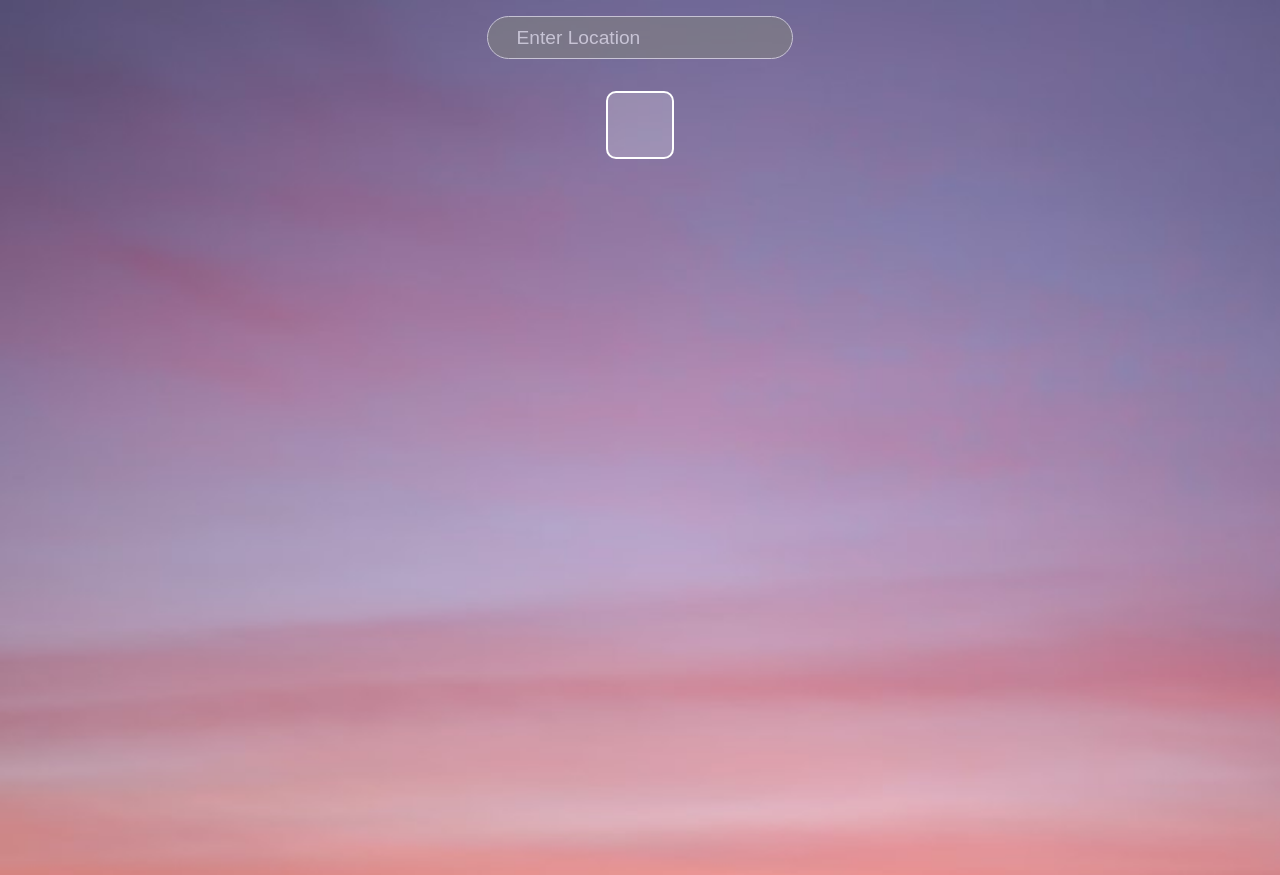
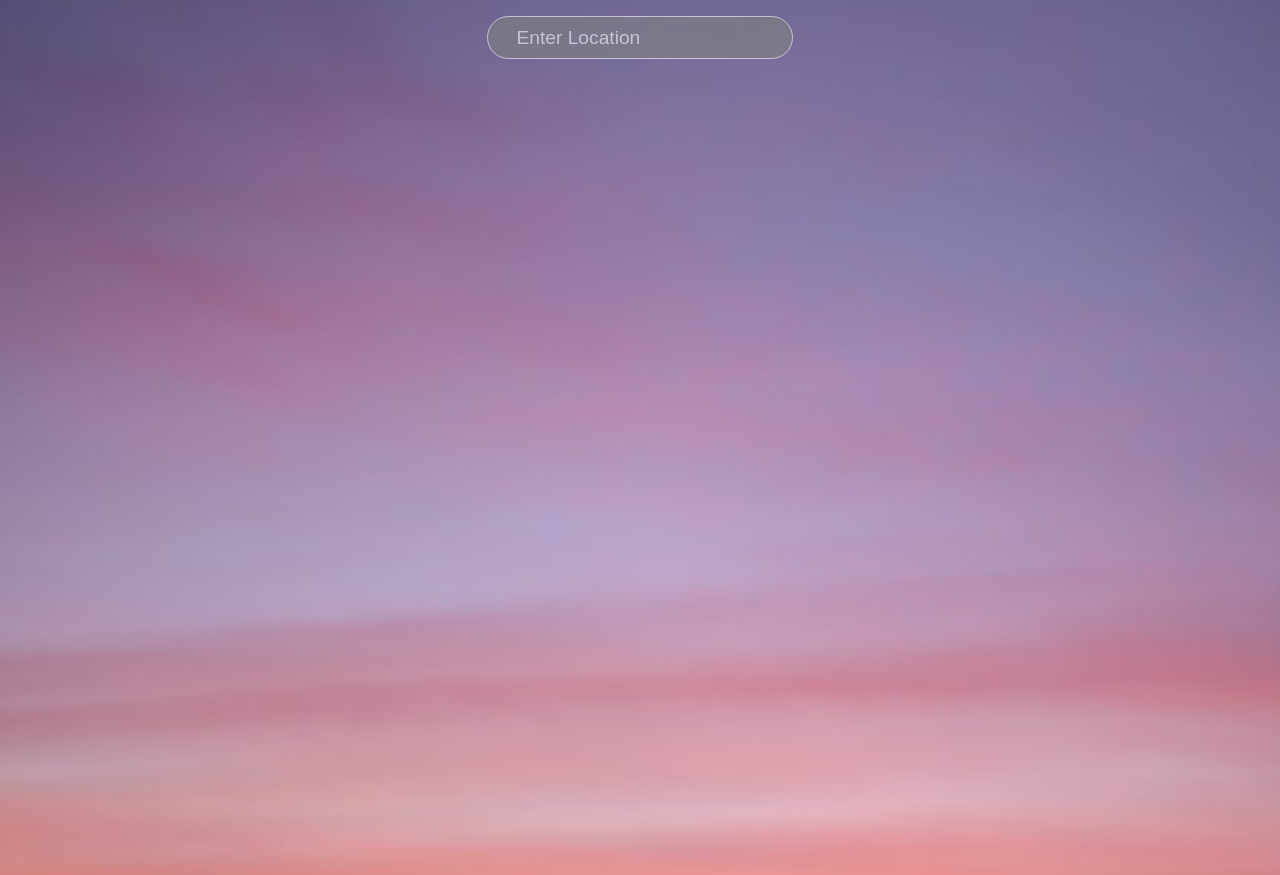
Before and after one commit to rts-cmk-wu08/valgfag-app-mani0053, a React (Create React App) app: page / in a window 1280 px wide. Built offline with nearby package versions, Linux system fonts and the light colour scheme.

Commit message:
update code

```diff
--- a/src/App.js
+++ b/src/App.js
@@ -36,12 +36,14 @@ function App() {
         />
       </div>
       <div className='container'>
+
+        {data.name !== undefined &&
         <div className='top'>
           <div className='location'>
             <p>{data.name}</p>
           </div>
           <div className='temp'>
-          {data.main ? <p>{data.main.temp.toFixed()}</p> : null}
+          {data.main ? <p>{data.main.temp.toFixed()}°C</p> : null}
 
           </div>
           <div className='description'>
@@ -49,15 +51,17 @@ function App() {
           </div>
 
         </div>
+        }
+
         {data.name !== undefined &&
         <div className='bottom'>
           <div className='feels'>
-            {data.main ? <p className='bold'>{data.main.feels_like.toFixed()}</p> : null}
+            {data.main ? <p className='bold'>{data.main.feels_like.toFixed()}°C</p> : null}
             <p>Feels like</p>
           </div>
           <div className='humidity'>
             {data.main ? <p className='bold'>{data.main.humidity}%</p> : null}
-            <p>humidity</p>
+            <p>Humidity</p>
           </div>
           <div className='wind'>
           {data.wind ? <p className='bold'>{data.wind.speed.toFixed()}MPH</p> : null}
--- a/src/index.css
+++ b/src/index.css
@@ -27,9 +27,9 @@ font-size: 2em;
   max-width: 100%;
   height: 100vh;
   margin: auto;
-  padding: 0 1em;
-  position: relative;
-  top: 10%;
+  /* padding: 0 1em; */
+  /* position: relative;
+  top: 10%; */
   display: flex;
   flex-direction: column;
   justify-content: space-between;
@@ -65,13 +65,14 @@ font-size: 2em;
 
 .bottom {
   display: grid;
+  grid-gap: 12px;
+  padding-bottom: 1em ;
   /* display: flex;
   flex-direction: column;
   justify-content: space-evenly;
   text-align: center; */
-  width: 100%;
-  margin: 1em auto;
-  padding: 1em;
+
+
   /* background-color: rgba(255, 255, 255, 0.2);
   border: white 2px solid;
   border-radius: 10px; */
```
